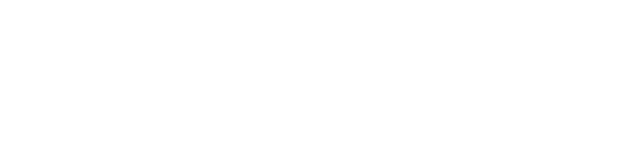
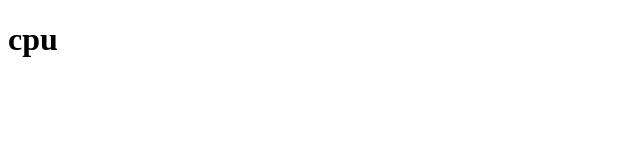
Before and after one commit to iamneo-production/cdbdbbbdaffbcdcadaeccdfffebaeceaec, a website: page public/index.html in a window 1280 px wide. Shown: the full height of the page, 0-640 px from the left. Drawn offline with Linux system fonts and the light colour scheme.

Commit message:
Backup Commit

```diff
--- a/public/index.html
+++ b/public/index.html
@@ -8,6 +8,7 @@
     <link rel="stylesheet" href="style.css" />
 </head>
 <body>
-<h1></h1>
+<h1>cpu</h1>
+  <p></p>
 </body>
 </html>
```
